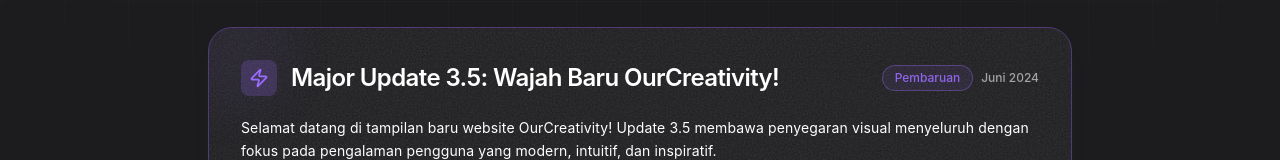
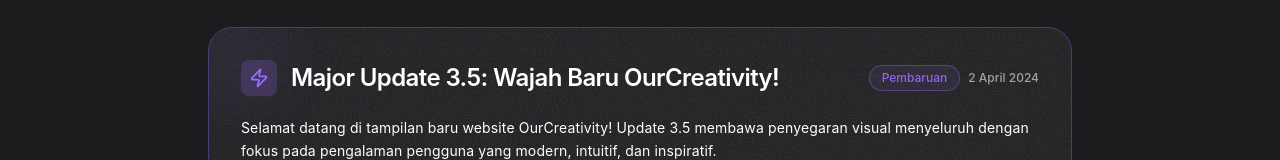
Before and after one commit to DoctorThink/ourcreativity, a React (Vite) app: page /pengumuman in a window 1280 px wide. Shown: the part 255-415 px from the top of the page. Built offline with nearby package versions, Linux system fonts and the light colour scheme.

Commit message:
Update Pengumuman.tsx

```diff
--- a/src/pages/Pengumuman.tsx
+++ b/src/pages/Pengumuman.tsx
@@ -50,7 +50,7 @@ const timelineItemVariants = {
 const majorUpdateAnnouncement = {
   id: 1,
   title: "Major Update 3.5: Wajah Baru OurCreativity!",
-  date: "Juni 2024",
+  date: "2 April 2024",
   icon: Zap,
   accent: "amethyst",
   tag: "Pembaruan",
```
